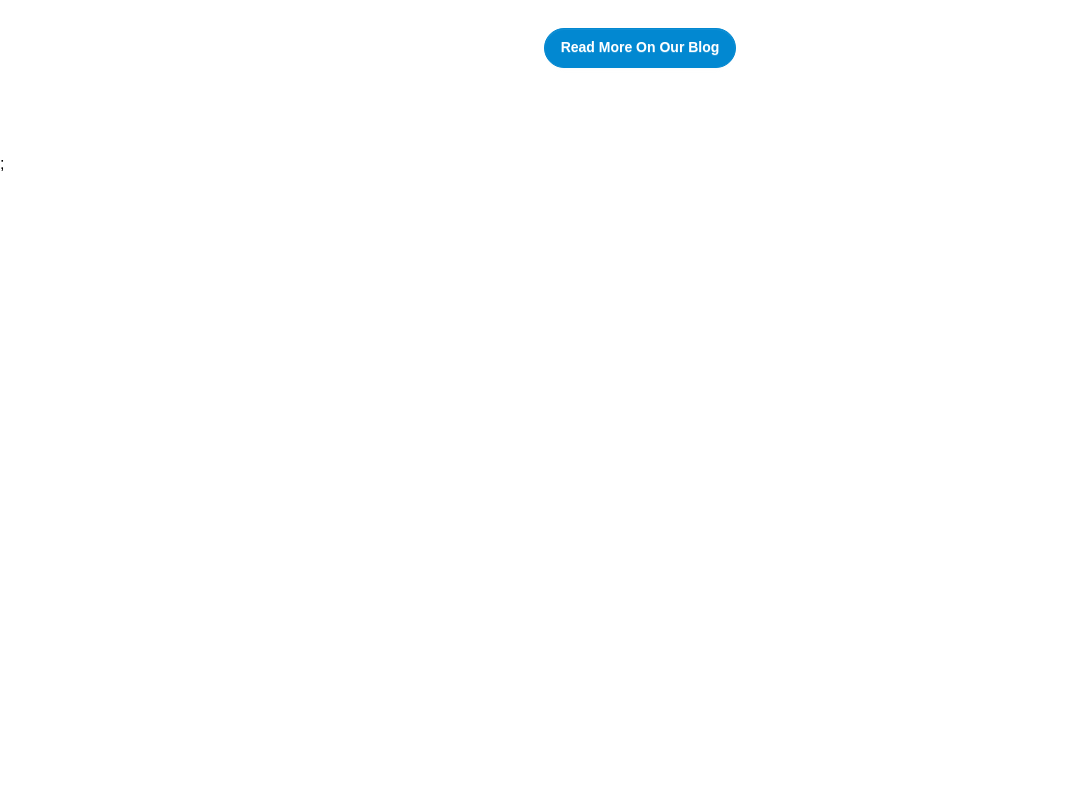
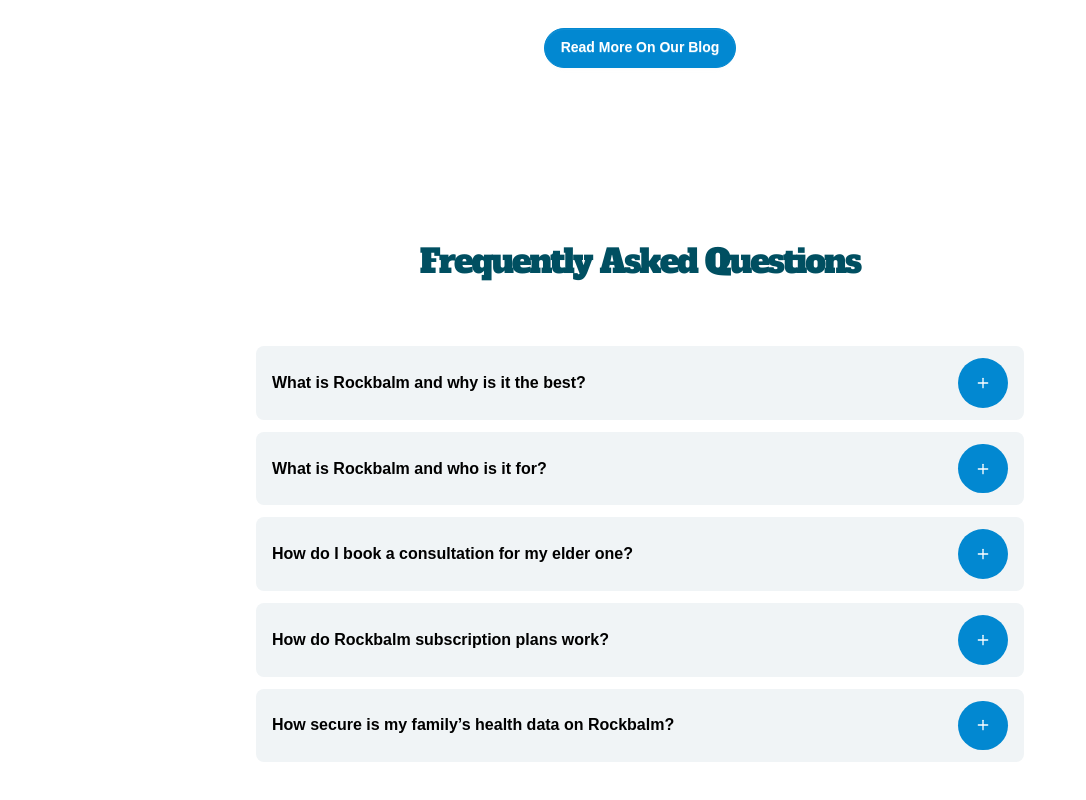
Before and after one commit to kentworld08/RockBalm, a Next.js app: page / in a window 1280 px wide. Shown: the part 6955-7755 px from the top of the page, without its empty margins (0-1086 px from the left). Before the commit the page ends 7131 px from the top, so only its background shows below. Built offline with nearby package versions, Linux system fonts and the light colour scheme.

Commit message:
feat(Home): add FAQ

```diff
--- /dev/null
+++ b/components/Home/Faq.tsx
@@ -0,0 +1,83 @@
+"use client";
+
+import { useState } from "react";
+import { FiPlus, FiMinus } from "react-icons/fi";
+
+const FAQ = () => {
+  const faqData = [
+    {
+      question: "What is Rockbalm and why is it the best?",
+      answer:
+        "Rockbalm is a natural skincare brand known for its organic, cruelty-free balms that deeply moisturize and protect your skin.",
+    },
+    {
+      question: "What is Rockbalm and who is it for?",
+      answer:
+        "It’s designed for anyone seeking clean, safe, and effective skincare made from plant-based ingredients.",
+    },
+    {
+      question: "How do I book a consultation for my elder one?",
+      answer:
+        "Simply click the 'Book Consultation' button on our website and fill in your details.",
+    },
+    {
+      question: "How do Rockbalm subscription plans work?",
+      answer:
+        "You can subscribe to receive products monthly at a discounted rate. Cancel anytime from your account settings.",
+    },
+    {
+      question: "How secure is my family’s health data on Rockbalm?",
+      answer:
+        "We use advanced encryption and never share your data with third parties. Your privacy is our priority.",
+    },
+  ];
+
+  const [openIndex, setOpenIndex] = useState<number | null>(null);
+
+  const toggleAccordion = (index: number) => {
+    setOpenIndex(openIndex === index ? null : index);
+  };
+
+  return (
+    <section className="bg-white flex justify-center items-center px-4 py-[84.5px] flex-col gap-[60px]">
+      <div className="text-primary text-center px-6">
+        <h1 className="font-alfa-slab font-normal text-[28px] md:text-[33px] -tracking-[2px]">
+          Frequently Asked Questions
+        </h1>
+      </div>
+
+      <div className="w-full max-w-3xl md:px-0 space-y-3">
+        {faqData.map((item, index) => {
+          const isOpen = openIndex === index;
+          return (
+            <div
+              key={index}
+              className={`w-full rounded-lg transition-all duration-300 ${
+                isOpen ? "ring-2 ring-[#0288D1] bg-white" : "bg-[#F0F4F6]"
+              }`}
+            >
+              <button
+                className=" w-full flex items-center justify-between px-4 py-3 font-semibold text-left"
+                onClick={() => toggleAccordion(index)}
+              >
+                <span>{item.question}</span>
+
+                <div className="w-[3.1rem] h-[3.1rem] flex items-center justify-center rounded-full transition-all duration-300 bg-[#0288D1] text-white">
+                  {isOpen ? <FiMinus size={16} /> : <FiPlus size={16} />}
+                </div>
+              </button>
+
+              {isOpen && (
+                <div className="px-4 pb-4 text-sm text-gray-700">
+                  {item.answer}
+                </div>
+              )}
+            </div>
+          );
+        })}
+      </div>
+    </section>
+  );
+};
+
+export default FAQ;
--- a/components/Home/HomeView.tsx
+++ b/components/Home/HomeView.tsx
@@ -1,5 +1,6 @@
 import Blog from "./Blog";
 import Consultation from "./Consultation";
+import FAQ from "./Faq";
 import Hero from "./Hero";
 import LabTesting from "./LabTesting";
 import Plans from "./Plans";
@@ -20,6 +21,7 @@
       <SelfCareHub />
       <Testimonials />
       <Blog />
+      <FAQ />
     </div>
   );
 };
```
